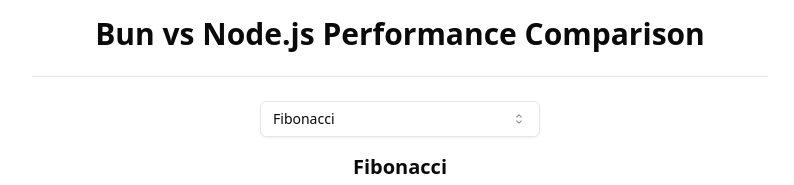
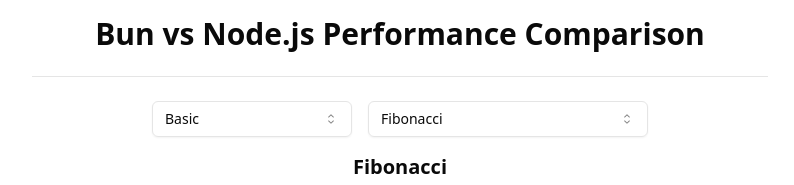
Before and after one commit to ozhanefemeral/bun-vs-node-benchmarks, a React (Vite) app: page / in a window 1280 px wide. Shown: the top 185 px of the page, without its empty margins (240-1034 px from the left). Built offline with nearby package versions, Linux system fonts and the light colour scheme.

Commit message:
add benchmark type select

```diff
--- a/src/BenchmarkDashboard.tsx
+++ b/src/BenchmarkDashboard.tsx
@@ -1,4 +1,4 @@
-import { useState, useMemo } from "react";
+import { useState, useMemo, useEffect } from "react";
 import {
   Select,
   SelectContent,
@@ -12,8 +12,19 @@
 import TestInfo from "./components/TestInfo";
 
 const BenchmarkDashboard = () => {
-  const [selectedTest, setSelectedTest] = useState(testResults[0].filename);
+  const [selectedType, setSelectedType] = useState<string>("basic");
+  const [selectedTest, setSelectedTest] = useState("");
   const { isDarkMode } = useDarkMode();
+
+  const filteredTests = testResults.filter(
+    (test) => test.type === selectedType
+  );
+
+  useEffect(() => {
+    if (filteredTests.length > 0) {
+      setSelectedTest(filteredTests[0].filename);
+    }
+  }, [selectedType, filteredTests]);
 
   const selectedTestInfo = testResults.find(
     (test) => test.filename === selectedTest
@@ -21,25 +32,34 @@
   const chartData = getChartData(selectedTest, selectedTestInfo?.type);
   const isHttpTest = selectedTestInfo?.type === "http";
 
-  const colors = useMemo(
-    () => ({
-      bunPink: isDarkMode ? "#f7c8e0" : "#f472b6",
-      nodeGreen: isDarkMode ? "#68b984" : "#4caf50",
-      textColor: isDarkMode ? "#ffffff" : "#000000",
-      backgroundColor: isDarkMode ? "#000000" : "#ffffff",
-    }),
-    [isDarkMode]
-  );
+  const colors = {
+    bunPink: isDarkMode ? "#f7c8e0" : "#f472b6",
+    nodeGreen: isDarkMode ? "#68b984" : "#4caf50",
+    textColor: isDarkMode ? "#ffffff" : "#000000",
+    backgroundColor: isDarkMode ? "#000000" : "#ffffff",
+  };
 
   return (
     <div className="flex flex-col">
-      <div className="mb-4 mx-auto">
-        <Select onValueChange={setSelectedTest} defaultValue={selectedTest}>
+      <div className="mb-4 mx-auto flex space-x-4">
+        <Select onValueChange={setSelectedType} defaultValue={selectedType}>
+          <SelectTrigger className="w-[200px]">
+            <SelectValue placeholder="Select benchmark type" />
+          </SelectTrigger>
+          <SelectContent>
+            <SelectItem value="basic">Basic</SelectItem>
+            <SelectItem value="file">File</SelectItem>
+            <SelectItem value="http">HTTP</SelectItem>
+            <SelectItem value="package-manager">Package Manager</SelectItem>
+          </SelectContent>
+        </Select>
+
+        <Select onValueChange={setSelectedTest} value={selectedTest}>
           <SelectTrigger className="w-[280px]">
             <SelectValue placeholder="Select a test" />
           </SelectTrigger>
           <SelectContent>
-            {testResults.map((test) => (
+            {filteredTests.map((test) => (
               <SelectItem key={test.filename} value={test.filename}>
                 {test.title}
               </SelectItem>
```
